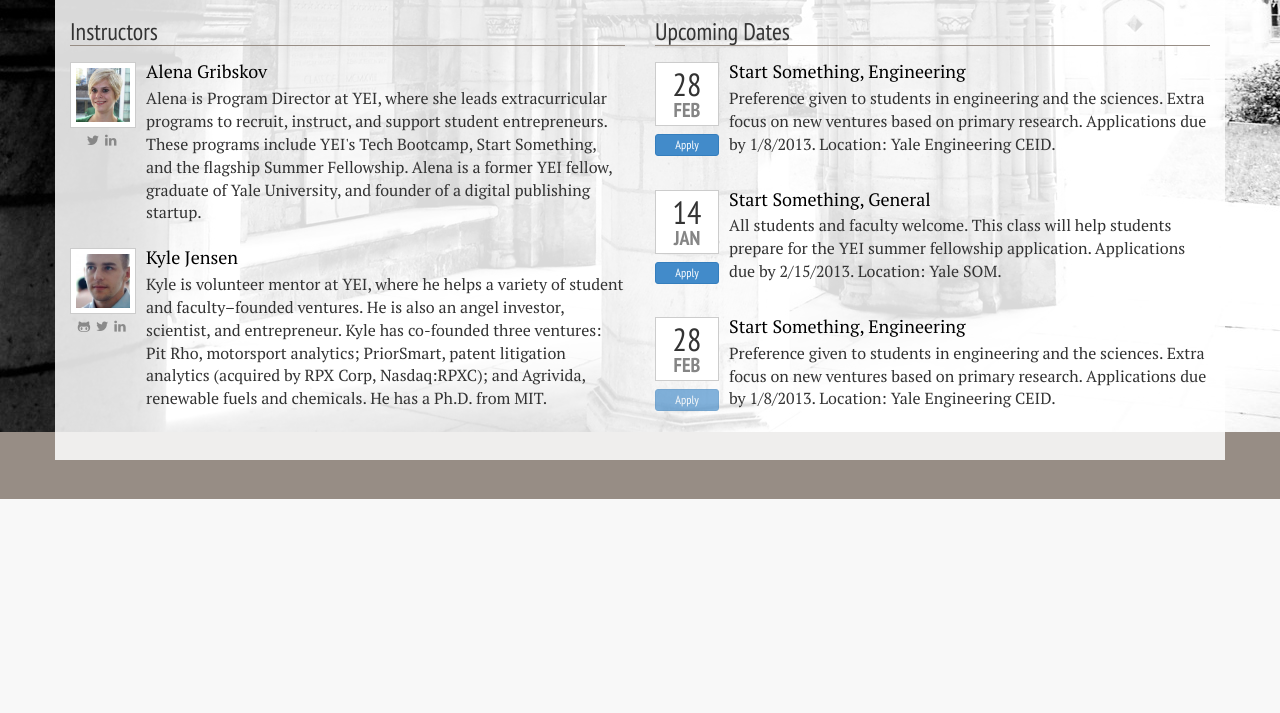
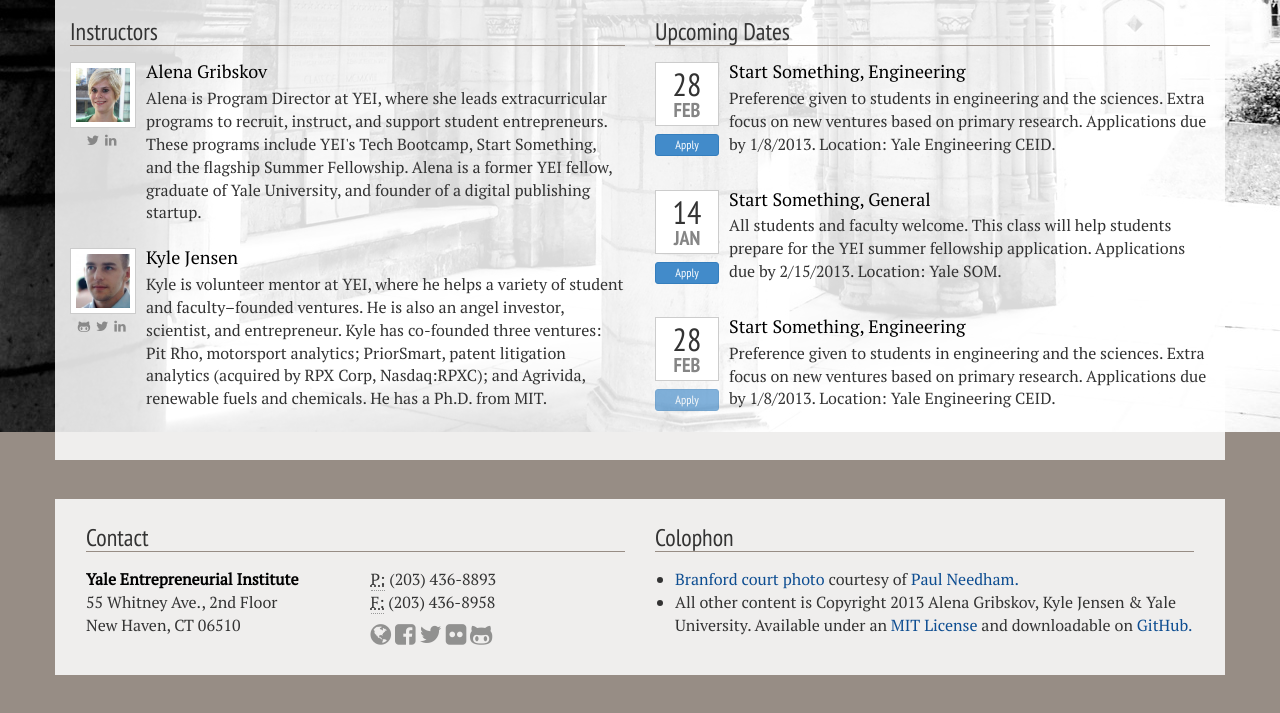
Before and after one commit to kljensen/start-something-website, a Flask app: page / in a window 1280 px wide. Shown: the part 514-1227 px from the top of the page. Before the commit the page ends 1013 px from the top, so only its background shows below. Run offline with Flask 2, Linux system fonts and the light colour scheme; some libraries are stand-ins or nearby versions.

Commit message:
Flesh out footer

```diff
--- a/static/css/main.css
+++ b/static/css/main.css
@@ -44,7 +44,7 @@ a{
 	margin:1.2em 0;
 }
 
-h1, h2, h3, .btn{
+h1, h2, h3, h5, .btn{
 	font-family: 'PT Sans Narrow', sans-serif;
 }
 
@@ -74,9 +74,10 @@ h1, h2{
 	padding: 0.25em;
 }
 
-h3{
+h3, h5{
 	border-bottom: 1px solid rgba(151, 141, 133, 100);
 	margin-bottom: 16px;
+	font-size: 24px;
 }
 h3 a, h3 a:hover{
 	color: rgb(51, 51, 51);
@@ -88,6 +89,8 @@ h4{
 	font-size: 20;
 	color:#000;
 }
+
+
 span.label{
 	font-size: 12px;
 	font-family: 'PT Sans Narrow', sans-serif;
@@ -95,11 +98,23 @@ span.label{
 	text-transform: uppercase;
 }
 
-.row{
+.content-row{
 	margin-top: 2.4em;
 	margin-bottom: 2.4em;
 	background: rgba(255, 255, 255, 0.85);
 }
+p.social{
+	margin-top: 8px;
+}
+.social a i{
+	font-size: 24px;
+	color: rgba(51, 51, 51, 0.5);
+}
+
+ul.credits{
+	padding-left: 20px;
+}
+
 div.info{
 	padding-bottom: 16px;
 }
@@ -135,6 +150,11 @@ li.media{
 li.media .btn{
 	margin-top: 8px;
 }
+
+strong{
+	color: #000;
+}
+
 /* Class dates */
 .date-container{
 	text-align: center;
@@ -161,6 +181,10 @@ li.media .btn{
 	color: rgba(51, 51, 51, 0.6);
 }
 
+footer{
+	padding:16px;
+	background: rgba(255, 255, 255, 0.5);
+}
 /* Large devices, usually laptops and above */
 @media (min-width: 1200px) {
 	#firstrow, #firstrow button{
--- a/templates/index.html
+++ b/templates/index.html
@@ -6,7 +6,7 @@ Start Something at Yale
 
 
 {% block main %}
-  <div class="row" id="firstrow">
+  <div class="row content-row" id="firstrow">
     <div class="col-md-6">
       <h1>
         Start Something at&nbsp;Yale
@@ -49,7 +49,7 @@ Start Something at Yale
       {% include "partials/carousel.html" %}
     </div>
   </div>
-  <div class="row info">
+  <div class="row info content-row">
     <div class="col-md-6">
       {% include "partials/instructors.html" %}
     </div>
--- a/templates/layout.html
+++ b/templates/layout.html
@@ -30,6 +30,7 @@
     <div class="container">
       {% block main %}
       {% endblock %}
+      {% include "partials/footer.html" %}
     </div>
 
 
--- /dev/null
+++ b/templates/partials/footer.html
@@ -0,0 +1,61 @@
+<footer class="row content-row">
+  <div class="col-md-6">
+    <h5>Contact</h5>
+    <div class="row">
+      <div class="col-md-6 social">
+        <address>
+          <strong>Yale Entrepreneurial Institute</strong><br>
+          55 Whitney Ave., 2nd Floor<br>
+          New Haven, CT 06510<br>
+        </address>
+      </div>
+      <div class="col-md-6">
+        <abbr title="Phone">P:</abbr> (203) 436-8893<br>
+        <abbr title="Fax">F:</abbr> (203) 436-8958
+        <p class="social">
+          <a href="https://yei.yale.edu/">
+            <i class="fa fa-globe"></i>
+          </a>
+          <a href="https://www.facebook.com/YaleEntrepreneurs">
+            <i class="fa fa-facebook-square"></i>
+          </a>
+          <a href="https://www.twitter.com/yeitweets">
+            <i class="fa fa-twitter"></i>
+          </a>
+          <a href="www.flickr.com/photos/yeisummerfellows/">
+            <i class="fa fa-flickr"></i>
+          </a>
+          <a href="www.github.com/yei/">
+            <i class="fa fa-github-alt"></i>
+          </a>
+        </p>
+      </div>
+    </div>
+  </div>
+  <div class="col-md-6">
+        <h5>Colophon</h5>
+        <ul class="credits">
+          <li>
+            <a href="http://www.flickr.com/photos/pneedham/1907900037">
+              Branford court photo
+            </a>
+            courtesy of
+            <a href="http://www.flickr.com/photos/pneedham/">
+              Paul Needham.
+            </a>
+          </li>
+          <li>
+            All other content is Copyright 2013 Alena Gribskov,
+            Kyle Jensen &amp; Yale University. Available
+            under an
+            <a
+              href="https://github.com/yei/start-something-website/blob/master/LICENSE">MIT License</a>
+            and downloadable on
+            <a href="https://github.com/yei/start-something-website">
+              GitHub.
+            </a>
+          </li>
+        </ul>
+  </div>
+
+</footer>
```
